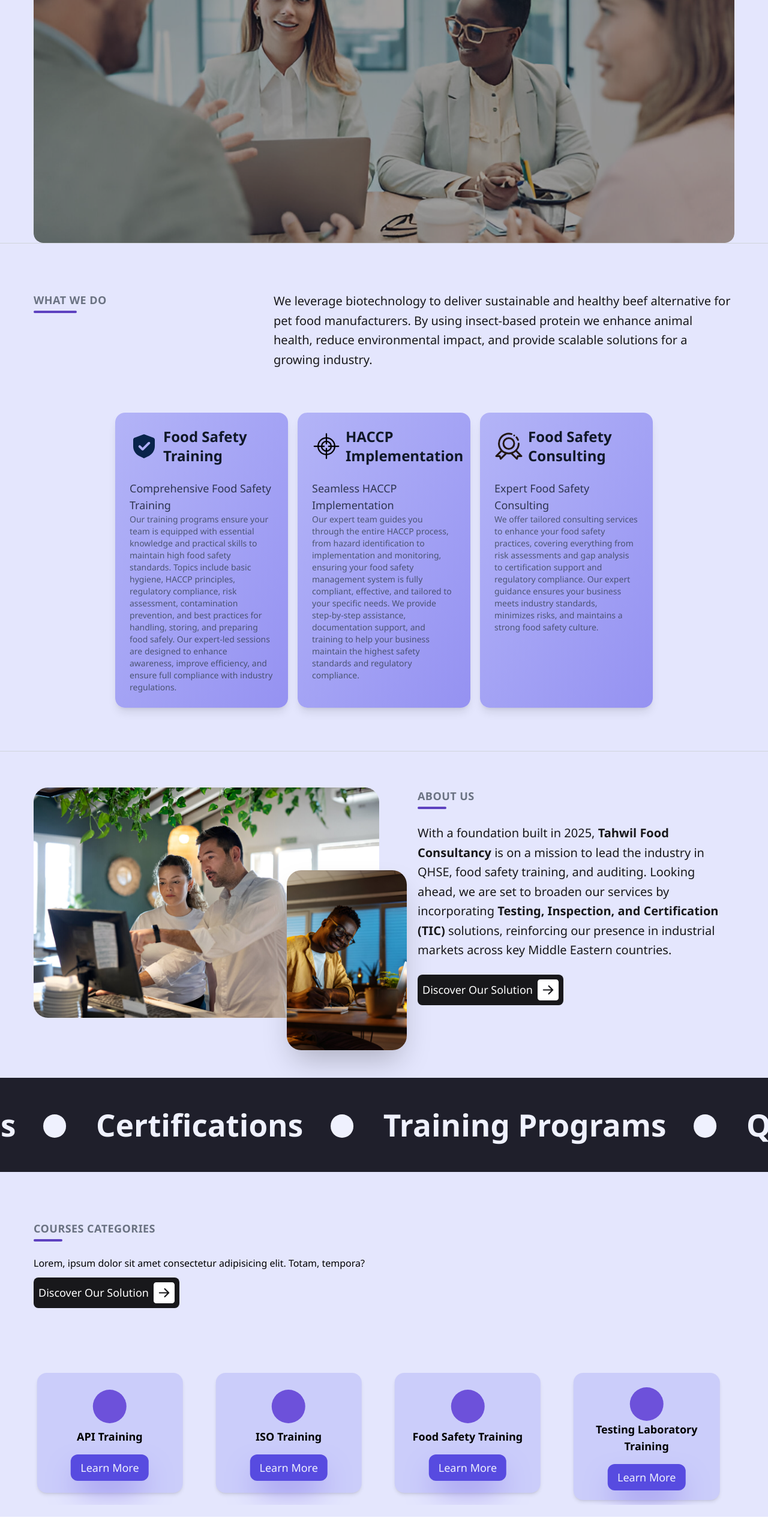
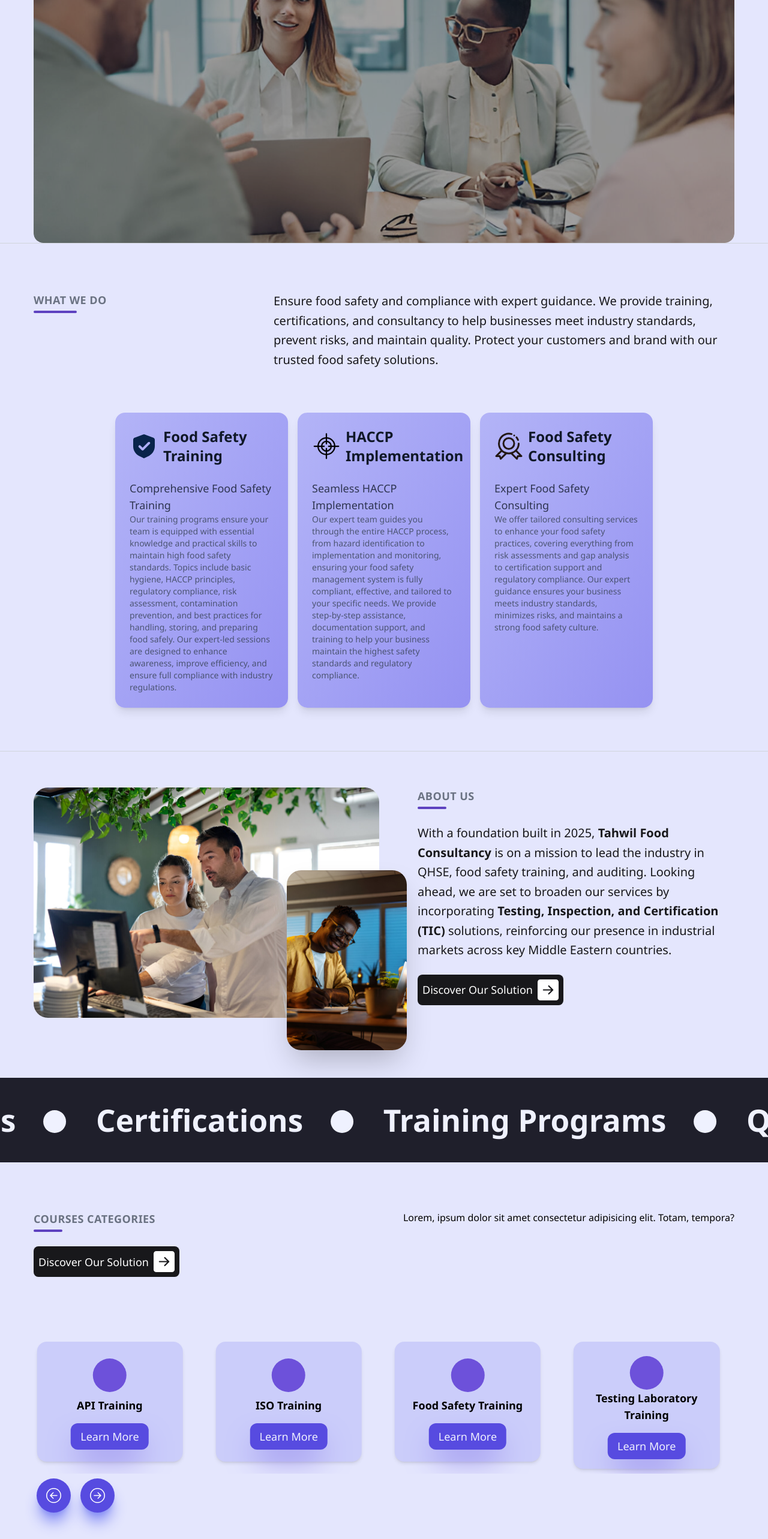
Before and after one commit to TanveerSP/tahwil-food-consultancy-, a React (Vite) app: page / in a window 1280 px wide. Shown: the part 661-3227 px from the top of the page at 60% size. Before the commit the page ends 3190 px from the top, so only its background shows below. Built offline with nearby package versions, Linux system fonts and the light colour scheme.

Commit message:
make changegs in swiper card and courses categoryes

```diff
--- a/src/components/home/SwiperCard.jsx
+++ b/src/components/home/SwiperCard.jsx
@@ -5,12 +5,14 @@ import "swiper/css/navigation";
 import { Autoplay, FreeMode, Navigation, Pagination } from "swiper/modules";
 import topCardData from "../../data/topCardData";
 import ButtonCTA from "../ui/ButtonCTA";
+import { BsArrowLeftCircle } from "react-icons/bs";
+import { BsArrowRightCircle } from "react-icons/bs";
 
 const SwiperCard = () => {
   const swiperRef = useRef(null);
 
   return (
-    <div className="relative w-full">
+    <div className="relative w-full flex flex-col gap-y-2 pb-6">
       <Swiper
         onSwiper={(swiper) => (swiperRef.current = swiper)}
         spaceBetween={10} // Adjusted space between slides
@@ -33,7 +35,7 @@ const SwiperCard = () => {
       >
         {topCardData.map((ele, ind) => (
           <SwiperSlide key={ind} className="flex justify-center">
-            <div className="grid place-items-center m-2 max-w-[90vw] sm:max-w-[45vw] md:max-w-[30vw] lg:max-w-[19vw] min-h-[25vh] rounded-2xl bg-titan-white-200 p-4 shadow-md">
+            <div className="grid place-items-center m-2 max-w-[90vw] sm:max-w-[45vw] md:max-w-[30vw] lg:max-w-[19vw] min-h-[25vh] rounded-2xl bg-titan-white-200 p-4 shadow-md transition-all duration-300 hover:scale-105 ease-in-out">
               <div className="h-14 w-14 mt-2 bg-titan-white-600 rounded-full"></div>
 
               <div className="grid gap-y-4 text-center">
@@ -49,18 +51,18 @@ const SwiperCard = () => {
       </Swiper>
 
       {/* Navigation Buttons */}
-      <div className="absolute left-1/2 transform -translate-x-1/2 -bottom-[8vw] sm:bottom-[-6vw] flex gap-4">
+      <div className="translate-x-2 flex gap-x-4">
         <button
-          className="px-4 py-2 bg-gray-800 text-white rounded-lg"
+          className="p-4 bg-chetwode-blue-600 hover:bg-chetwode-blue-700 text-white rounded-full shadow-xl shadow-chetwode-blue-400 transition-all duration-300 hover:scale-105 ease-in-out"
           onClick={() => swiperRef.current?.slidePrev()}
         >
-          Prev
+       <BsArrowLeftCircle size={25}/>
         </button>
         <button
-          className="px-4 py-2 bg-gray-800 text-white rounded-lg"
+          className="p-4 bg-chetwode-blue-600 hover:bg-chetwode-blue-700 text-white rounded-full shadow-xl shadow-chetwode-blue-400 transition-all duration-300 hover:scale-105 ease-in-out"
           onClick={() => swiperRef.current?.slideNext()}
         >
-          Next
+       <BsArrowRightCircle size={25} />
         </button>
       </div>
     </div>
--- a/src/components/homePages/Marquee.jsx
+++ b/src/components/homePages/Marquee.jsx
@@ -21,8 +21,8 @@ const Marquee = () => {
           <div key={i} className="flex items-center py-10 gap-x-5 animate-[marquee_30s_linear_infinite]">
             {items.map((text, index) => (
               <div key={index} className="inline-flex items-center gap-x-4  justify-center">
-                <h1 className="text-[4vw] font-bold text-titan-white-50 px-1">{text}</h1>
-                <div className="h-[3vw] w-[3vw] bg-titan-white-50 rounded-full mx-[2vw] mt-1  "></div>
+                <h1 className="lg:text-[4vw] md:text-[4vw] text-3xl font-bold text-titan-white-50 px-1">{text}</h1>
+                <div className="lg:h-[3vw] lg:w-[3vw] md:h-[3vw] md:w-[3vw] h-6 w-6 bg-titan-white-50 rounded-full mx-[2vw] mt-1  "></div>
               </div>
             ))}
           </div>
--- a/src/pages/Home.jsx
+++ b/src/pages/Home.jsx
@@ -26,10 +26,10 @@ const Home = () => {
 
           {/* Right - Description */}
           <p className="text-xl  text-black font-medium max-w-3xl leading-relaxed">
-            We leverage biotechnology to deliver sustainable and healthy beef
-            alternative for pet food manufacturers. By using insect-based
-            protein we enhance animal health, reduce environmental impact, and
-            provide scalable solutions for a growing industry.
+            Ensure food safety and compliance with expert guidance. We provide
+            training, certifications, and consultancy to help businesses meet
+            industry standards, prevent risks, and maintain quality. Protect
+            your customers and brand with our trusted food safety solutions.{" "}
           </p>
         </div>
         <AnimatedCards />
@@ -95,18 +95,20 @@ const Home = () => {
           </div>
 
           <div className="flex flex-col gap-y-3">
-            <p>
-              Lorem, ipsum dolor sit amet consectetur adipisicing elit. Totam,
-              tempora?
-            </p>
             <div>
               <ButtonDefault />
             </div>
           </div>
         </div>
 
-        {/* Swiper Card Content */}
+        <div className="py-5">
+          <p>
+            Lorem, ipsum dolor sit amet consectetur adipisicing elit. Totam,
+            tempora?
+          </p>
+        </div>
       </div>
+      {/* Swiper Card Content */}
       <div className="w-11/12 mx-auto py-5 ">
         <SwiperCard />
       </div>
```
